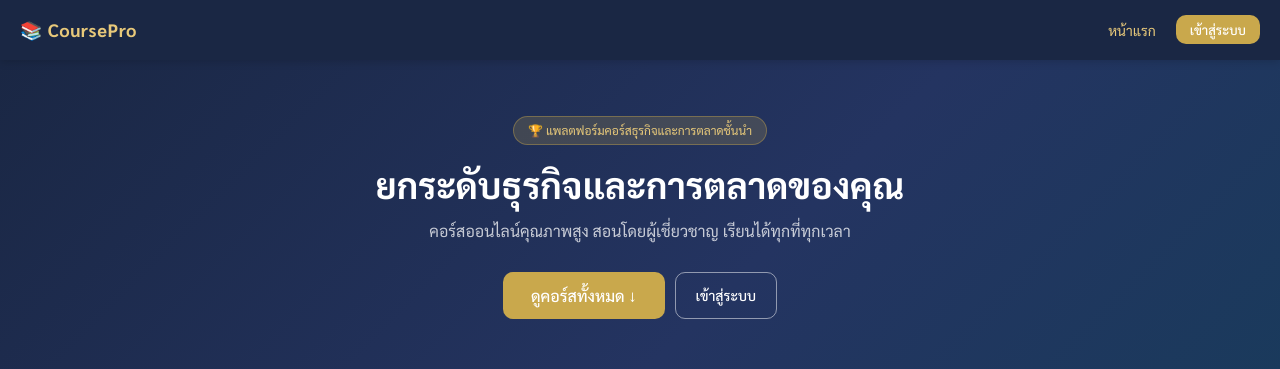
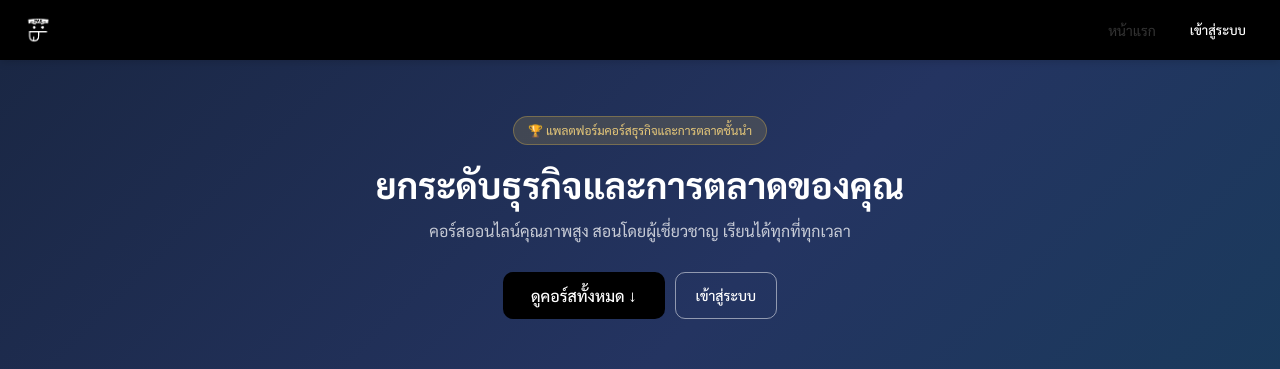
Before and after one commit to akimoto0021/course-frontend, a React (Vite) app: page / in a window 1280 px wide. Shown: the top 369 px of the page. Built offline with nearby package versions, Linux system fonts and the light colour scheme; no server answers; a web font is replaced by a local one.

Commit message:
feat: black and white theme + new logo

```diff
--- a/src/components/Navbar.jsx
+++ b/src/components/Navbar.jsx
@@ -18,7 +18,9 @@ export default function Navbar() {
 
   return (
     <nav className="navbar">
-      <Link to="/" className="navbar-logo">📚 CoursePro</Link>
+      <Link to="/" className="navbar-logo">
+  <img src="/logo.png" alt="PakSup" style={{ height:36, width:'auto' }} />
+</Link>
 
       <div className="navbar-links">
         <Link to="/" className={isActive('/')}>หน้าแรก</Link>
--- a/src/index.css
+++ b/src/index.css
@@ -1,10 +1,10 @@
 *, *::before, *::after { box-sizing: border-box; margin: 0; padding: 0; }
 
 :root {
-  --brand: #1a2744; --brand-light: #243461;
-  --gold: #c9a84c; --gold-light: #e8c97a;
-  --bg: #f5f4f0; --surface: #ffffff; --border: #e4e2da;
-  --text: #1a1a18; --text2: #5a5a55; --text3: #9a9a92;
+  --brand: #000000; --brand-light: #222222;
+  --gold: #000000; --gold-light: #333333;
+  --bg: #f5f5f5; --surface: #ffffff; --border: #e0e0e0;
+  --text: #0a0a0a; --text2: #444444; --text3: #888888;
   --success: #2d7a3a; --success-bg: #eaf5ec;
   --danger: #c0392b; --danger-bg: #fdf0ee;
   --warning-bg: #fef9ec; --warning: #92660a;
```
Also changed, not shown: public/logo.png (added).
